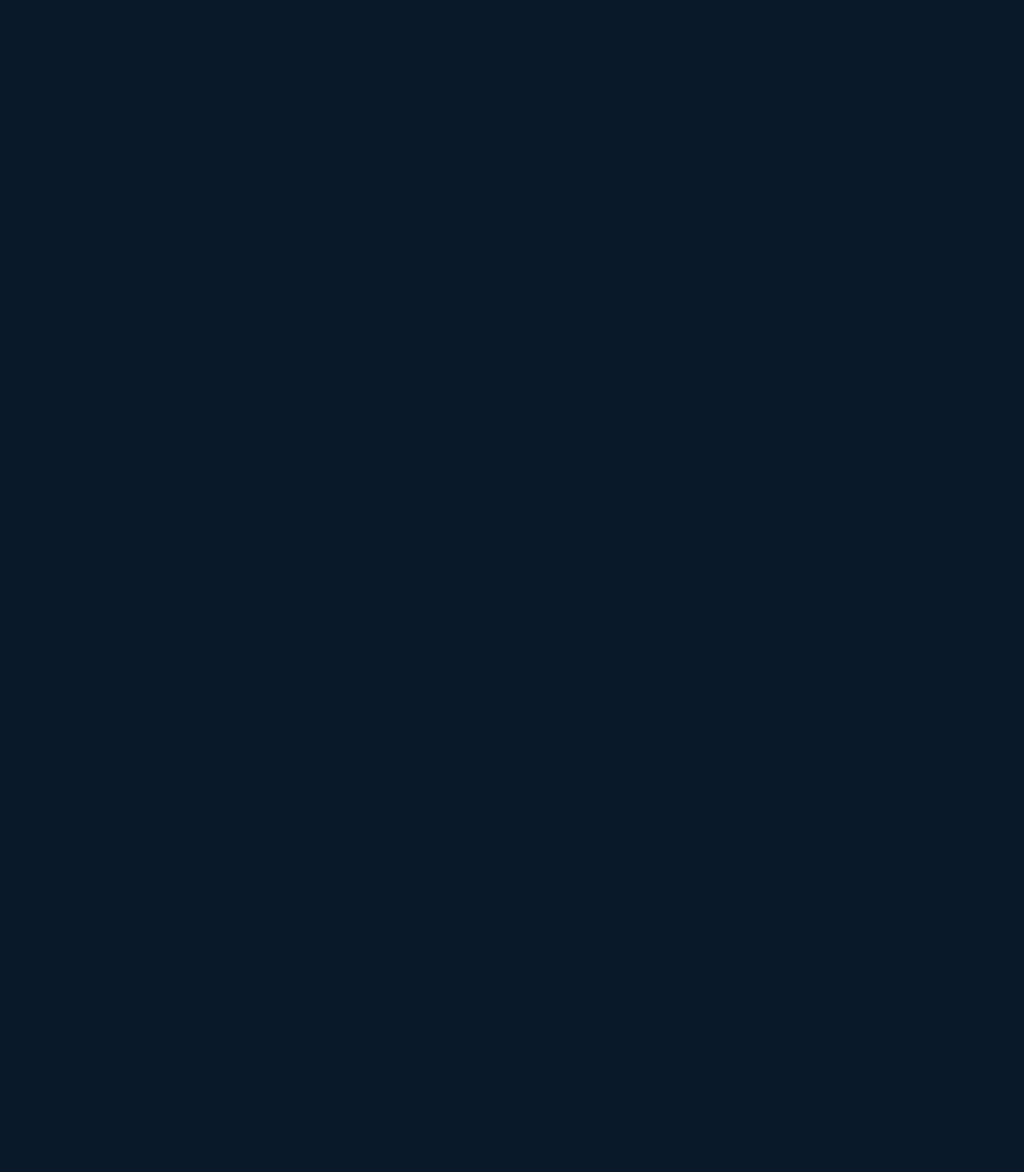
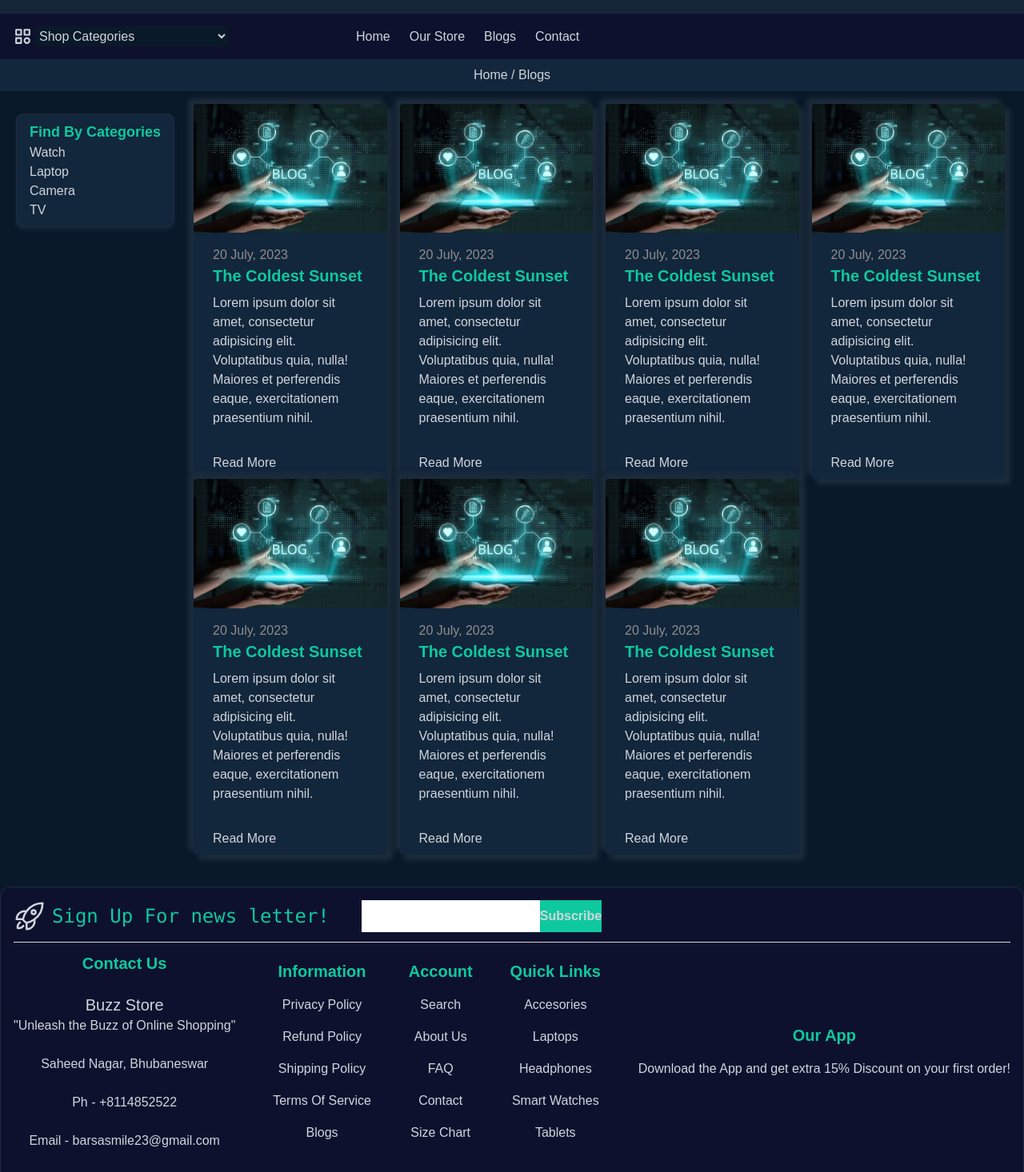
Before and after one commit to bandita1234/BuzzStore, a React (Vite) app in the folder client/: page /blogs in a window 1280 px wide. Before the commit this address had no page. Shown: the part 104-1570 px from the top of the page at 80% size. Before the commit the page ends 800 px from the top, so only its background shows below. Built offline with nearby package versions, Linux system fonts and the light colour scheme.

Commit message:
store, blog and contact page design

```diff
--- a/client/src/App.jsx
+++ b/client/src/App.jsx
@@ -6,20 +6,22 @@ import Home from "./pages/Home";
 import About from "./pages/About";
 import Contact from "./pages/Contact";
 import OurStore from "./pages/OurStore";
+import Blogs from "./pages/Blogs";
 
 const App = () => {
   return (
     <BrowserRouter>
       <Routes>
-        <Route path="/" element={<Layout />} >
-        <Route index element={<Home />} />
-        <Route path="/about" element={<About />} />
-        <Route path="/contact" element={<Contact />} />
-        <Route path="/store" element={<OurStore />} />
+        <Route path="/" element={<Layout />}>
+          <Route index element={<Home />} />
+          <Route path="/about" element={<About />} />
+          <Route path="/contact" element={<Contact />} />
+          <Route path="/store" element={<OurStore />} />
+          <Route path="/blogs" element={<Blogs />} />
         </Route>
       </Routes>
     </BrowserRouter>
-  )
-}
+  );
+};
 
-export default App
+export default App;
--- a/client/src/components/BreadCrumb.jsx
+++ b/client/src/components/BreadCrumb.jsx
@@ -4,7 +4,7 @@ import { Link } from 'react-router-dom'
 const BreadCrumb = (props) => {
     const title = props.title;
   return (
-    <div>
+    <div className='mb-4'>
         <div className='text-center bg-[#12263c] py-2'>
             <Link to= "/">Home</Link> / {title}
         </div>
--- a/client/src/components/Header.jsx
+++ b/client/src/components/Header.jsx
@@ -83,7 +83,7 @@ const Header = () => {
         <div className="flex items-center gap-2 lg:gap-6">
           <Link to="/">Home</Link>
           <Link to="/store">Our Store</Link>
-          <Link>Blogs</Link>
+          <Link to="/blogs">Blogs</Link>
           <Link to="/contact">Contact</Link>
         </div>
       </div>
--- a/client/src/components/Layout.jsx
+++ b/client/src/components/Layout.jsx
@@ -8,7 +8,7 @@ const Layout = () => {
     <>
       <Header />
       <Outlet />
-      {/* <Footer /> */}
+      <Footer />
     </>
   );
 };
--- /dev/null
+++ b/client/src/pages/Blogs.jsx
@@ -0,0 +1,42 @@
+import React from "react";
+import BreadCrumb from "../components/BreadCrumb";
+import Meta from "../components/Meta";
+import { Link } from "react-router-dom";
+import BlogCard from "../components/BlogCard";
+
+const Blogs = () => {
+  return (
+    <div>
+      <Meta title="Blogs" />
+      <BreadCrumb title="Blogs" />
+
+      <div className="flex flex-col justify-center lg:flex-row items-start gap-3 mx-4">
+        <div className="lg:w-1/5 mx-auto my-3 flex justify-center items-center">
+          <div className="bg-box-background border border-border-color shadow-md shadow-box-background py-2 px-4 rounded-lg">
+            <h2 className="text-sm sm:text-lg font-semibold text-main-color">
+              Find By Categories
+            </h2>
+            <div className="flex flex-col">
+              <Link>Watch</Link>
+              <Link>Laptop</Link>
+              <Link>Camera</Link>
+              <Link>TV</Link>
+            </div>
+          </div>
+        </div>
+
+        <div className="flex flex-wrap w-full">
+          <BlogCard />
+          <BlogCard />
+          <BlogCard />
+          <BlogCard />
+          <BlogCard />
+          <BlogCard />
+          <BlogCard />
+        </div>
+      </div>
+    </div>
+  );
+};
+
+export default Blogs;
--- a/client/src/pages/Contact.jsx
+++ b/client/src/pages/Contact.jsx
@@ -1,10 +1,122 @@
-import React from 'react'
+import React from "react";
+import Meta from "../components/Meta";
+import BreadCrumb from "../components/BreadCrumb";
 
+//icons
+import {FaHome,FaPhoneAlt} from 'react-icons/fa'
+import {MdEmail} from 'react-icons/md'
+import {FiInfo} from 'react-icons/fi'
 
 const Contact = () => {
   return (
-    <div>Contact</div>
-  )
-}
+    <div>
+      <Meta title="Contact" />
+      <BreadCrumb title="Contact" />
 
-export default Contact
+      <div>
+        <div>
+          <iframe
+            src="https://www.google.com/maps/embed?pb=!1m18!1m12!1m3!1d14969.117024380408!2d85.83809927306267!3d20.28870504764965!2m3!1f0!2f0!3f0!3m2!1i1024!2i768!4f13.1!3m3!1m2!1s0x3a190a02602a6077%3A0xf05e2bdfacc51ae9!2sSaheed%20Nagar%2C%20Bhubaneswar%2C%20Odisha%20751007!5e0!3m2!1sen!2sin!4v1689882471537!5m2!1sen!2sin"
+            className="w-full h-[450px] border-0"
+            // width="600"
+            // height="450"
+            // style="border:0;"
+            allowFullScreen=""
+            loading="lazy"
+            referrerPolicy="no-referrer-when-downgrade"
+          ></iframe>
+        </div>
+
+        <div className="flex items-center justify-center gap-3 lg:gap-20 bg-box-background mt-3 rounded-3xl">
+          <div className="w-1/2">
+            <h2>Contact Us</h2>
+            <div class="relative mb-3">
+              <input
+                type="text"
+                id="floating_outlined1"
+                className="block px-2.5 lg:pb-2.5 pt-4 w-full text-sm text-main-color bg-customTransparent rounded-lg border-2 border-main-color appearance-none  focus:outline-none focus:ring-0 focus:border-blue-600 peer"
+                // className="px-2.5 pb-2.5 pt-4 w-full accent-main-color text-main-color border-gray-300 rounded focus:ring-main-color focus:ring-2"
+                placeholder=" "
+              />
+              <label
+                for="floating_outlined1"
+                class="absolute text-sm text-text-color bg-box-background duration-300 transform -translate-y-4 scale-75 top-2 z-10 origin-[0] px-2 peer-focus:px-2  peer-placeholder-shown:scale-100 peer-placeholder-shown:-translate-y-1/2 peer-placeholder-shown:top-1/2 peer-focus:top-2 peer-focus:scale-75 peer-focus:-translate-y-4 left-1"
+              >
+                Name
+              </label>
+            </div>
+
+            <div class="relative mb-3">
+              <input
+                type="text"
+                id="floating_outlined2"
+                className="block px-2.5 lg:pb-2.5 pt-4 w-full text-sm text-main-color bg-customTransparent rounded-lg border-2 border-main-color appearance-none  focus:outline-none focus:ring-0 focus:border-blue-600 peer"
+                placeholder=" "
+              />
+              <label
+                for="floating_outlined2"
+                class="absolute text-sm text-text-color bg-box-background duration-300 transform -translate-y-4 scale-75 top-2 z-10 origin-[0] px-2 peer-focus:px-2  peer-placeholder-shown:scale-100 peer-placeholder-shown:-translate-y-1/2 peer-placeholder-shown:top-1/2 peer-focus:top-2 peer-focus:scale-75 peer-focus:-translate-y-4 left-1"
+              >
+                Email
+              </label>
+            </div>
+
+            <div class="relative mb-3">
+              <input
+                type="text"
+                id="floating_outlined3"
+                className="block px-2.5 lg:pb-2.5 pt-4 w-full text-sm text-main-color bg-customTransparent rounded-lg border-2 border-main-color appearance-none  focus:outline-none focus:ring-0 focus:border-blue-600 peer"
+                // className="px-2.5 pb-2.5 pt-4 w-full accent-main-color text-main-color border-gray-300 rounded focus:ring-main-color focus:ring-2"
+                placeholder=" "
+              />
+              <label
+                for="floating_outlined3"
+                class="absolute text-sm text-text-color bg-box-background duration-300 transform -translate-y-4 scale-75 top-2 z-10 origin-[0] px-2 peer-focus:px-2  peer-placeholder-shown:scale-100 peer-placeholder-shown:-translate-y-1/2 peer-placeholder-shown:top-1/2 peer-focus:top-2 peer-focus:scale-75 peer-focus:-translate-y-4 left-1"
+              >
+                Phone
+              </label>
+            </div>
+
+            <div class="relative mb-3">
+              <input
+                type="text"
+                id="floating_outlined4"
+                className="block px-2.5 lg:pb-2.5 pt-4 w-full text-sm text-main-color bg-customTransparent rounded-lg border-2 border-main-color appearance-none focus:outline-none focus:ring-0 focus:border-blue-600 peer"
+                // className="px-2.5 pb-2.5 pt-4 w-full accent-main-color text-main-color border-gray-300 rounded focus:ring-main-color focus:ring-2"
+                placeholder=" "
+              />
+              <label
+                for="floating_outlined4"
+                class="absolute text-sm text-text-color bg-box-background duration-300 transform -translate-y-4 scale-75 top-2 z-10 origin-[0] px-2 peer-focus:px-2  peer-placeholder-shown:scale-100 peer-placeholder-shown:-translate-y-1/2 peer-placeholder-shown:top-1/2 peer-focus:top-2 peer-focus:scale-75 peer-focus:-translate-y-4 left-1"
+              >
+                Comment
+              </label>
+            </div>
+          </div>
+
+          <div className="flex flex-col gap-3 text-sm lg:text-lg">
+            <h2>Get In Touch With Us</h2>
+            <div className="flex items-center gap-2">
+            <FaHome/>
+              <p>Saheed Nagr, Bhubaneswar</p>
+            </div>
+            <div className="flex items-center gap-2">
+            <FaPhoneAlt/>
+              <p>(+91)8114852522</p>
+            </div>
+            <div className="flex items-center gap-2">
+            <MdEmail/>
+              <p>barsasmile23@gmail.com</p>
+            </div>
+            <div className="flex items-center gap-2">
+            <FiInfo/>
+              <p>Monday-Friday 10AM - 9PM</p>
+            </div>
+          </div>
+        </div>
+      </div>
+    </div>
+  );
+};
+
+export default Contact;
--- a/client/src/pages/OurStore.jsx
+++ b/client/src/pages/OurStore.jsx
@@ -4,6 +4,14 @@ import BreadCrumb from "../components/BreadCrumb";
 import Meta from "../components/Meta";
 
 import watch_img from "../assets/watch_img.avif";
+import ProductCard from "../components/ProductCard"
+
+//icons
+import { RxDragHandleVertical } from "react-icons/rx";
+import { LiaGripLinesVerticalSolid } from "react-icons/lia";
+import { HiMiniBars3 } from "react-icons/hi2";
+import { FiBarChart2 } from "react-icons/fi";
+import { Link } from "react-router-dom";
 
 const OurStore = () => {
   const [colArr, setcolArr] = useState([
@@ -63,17 +71,18 @@ const OurStore = () => {
       <Meta title="Our Store" />
       <BreadCrumb title="Our Store" />
 
+      <div className="flex mx-4">
         <div className="w-1/4 flex flex-col lg:gap-4 gap-2">
           {/* Shop By Categories */}
           <div className="bg-box-background border border-border-color shadow-md shadow-box-background py-2 px-4 rounded-lg">
             <h2 className="text-sm sm:text-lg font-semibold text-main-color">
               Shop By Categories
             </h2>
-          <div>
-            <p>Watch</p>
-            <p>Laptop</p>
-            <p>Camera</p>
-            <p>TV</p>
+            <div className="flex flex-col">
+              <Link>Watch</Link>
+              <Link>Laptop</Link>
+              <Link>Camera</Link>
+              <Link>TV</Link>
             </div>
           </div>
 
@@ -156,7 +165,7 @@ const OurStore = () => {
               <h2 className="text-main-color text-lg">Colors</h2>
               <div className="flex flex-wrap">
                 {colArr.map((item) => (
-                <div
+                  <div key={item}
                     className={`m-1 h-5 w-5 rounded-full`}
                     style={{ backgroundColor: item }}
                   ></div>
@@ -230,12 +239,11 @@ const OurStore = () => {
 
           {/* Random Products */}
           <div className="bg-box-background border border-border-color shadow-md shadow-box-background py-2 px-4 rounded-lg">
-
             <h2 className="text-sm sm:text-lg font-semibold text-main-color mb-3">
               Random Products
             </h2>
             {/* Item 1 */}
-          <div>
+            <div className="mb-3">
               <div className="flex gap-3">
                 <div className="h-full w-1/2 object-cover">
                   <img
@@ -246,8 +254,8 @@ const OurStore = () => {
                 </div>
                 <div className="w-2/3">
                   <h3 className="text-xs sm:text-sm font-bold text-[#c5d3e2] mb-1 line-clamp-2">
-                  Roadster Men Blue Analogue Watch MFB-PN-WTH-9710G (Onesize) by
-                  Myntra
+                    Roadster Men Blue Analogue Watch MFB-PN-WTH-9710G (Onesize)
+                    by Myntra
                   </h3>
                   <div className="">
                     <ReactStars
@@ -265,9 +273,8 @@ const OurStore = () => {
               </div>
             </div>
 
-
             {/* Item 2 */}
-          <div className="">
+            <div className="mb-2">
               <div className="flex gap-3">
                 <div className="h-full w-1/2 object-cover">
                   <img
@@ -278,13 +285,13 @@ const OurStore = () => {
                 </div>
                 <div className="w-2/3">
                   <h3 className="text-xs sm:text-sm font-bold text-[#c5d3e2] mb-1 line-clamp-2">
-                  Roadster Men Blue Analogue Watch MFB-PN-WTH-9710G (Onesize) by
-                  Myntra
+                    Roadster Men Blue Analogue Watch MFB-PN-WTH-9710G (Onesize)
+                    by Myntra
                   </h3>
                   <div className="">
                     <ReactStars
                       count={5}
-                    size={'6px'}
+                      size={"6px"}
                       value={3}
                       edit={false}
                       activeColor="#ffd700"
@@ -296,7 +303,52 @@ const OurStore = () => {
                 </div>
               </div>
             </div>
+          </div>
+        </div>
 
+        <div className="w-full mx-4">
+          {/* Sort Nav */}
+          <div className="flex justify-between px-4 rounded-lg items-center bg-box-background w-full h-10">
+            <div className="flex items-center">
+              <h2 className="text-main-color">Sort By : </h2>
+              <select className="hidden lg:inline-block lg:w-60 bg-box-background">
+                <option value="featured">Featured</option>
+                <option className="" value="best-selling">
+                  Best Selling
+                </option>
+                <option value="price-asending">Price -- low to high </option>
+                <option value="price-decending">Price -- high to low </option>
+                <option value="new">Newest First</option>
+              </select>
+            </div>
+
+            <div className="flex items-center gap-2">
+              <h2 className="text-[#908e8e]">21 Products</h2>
+              <div className="bg-background-color p-1 text-3xl rounded-md hover:bg-main-color">
+                <RxDragHandleVertical />
+              </div>
+              <div className="bg-background-color p-1 text-3xl rounded-md hover:bg-main-color">
+                <FiBarChart2 />
+              </div>
+              <div className="bg-background-color p-1 text-3xl rounded-md hover:bg-main-color">
+                <LiaGripLinesVerticalSolid />
+              </div>
+              <div className="bg-background-color p-1 text-3xl rounded-md hover:bg-main-color">
+                <HiMiniBars3 />
+              </div>
+            </div>
+          </div>
+
+          {/* Products */}
+          <div className="flex flex-wrap">
+            <ProductCard/>
+            <ProductCard/>
+            <ProductCard/>
+            <ProductCard/>
+            <ProductCard/>
+            <ProductCard/>
+            <ProductCard/>
+          </div>
         </div>
       </div>
     </div>
```
Lines whose indentation alone changed are shown as unchanged.
